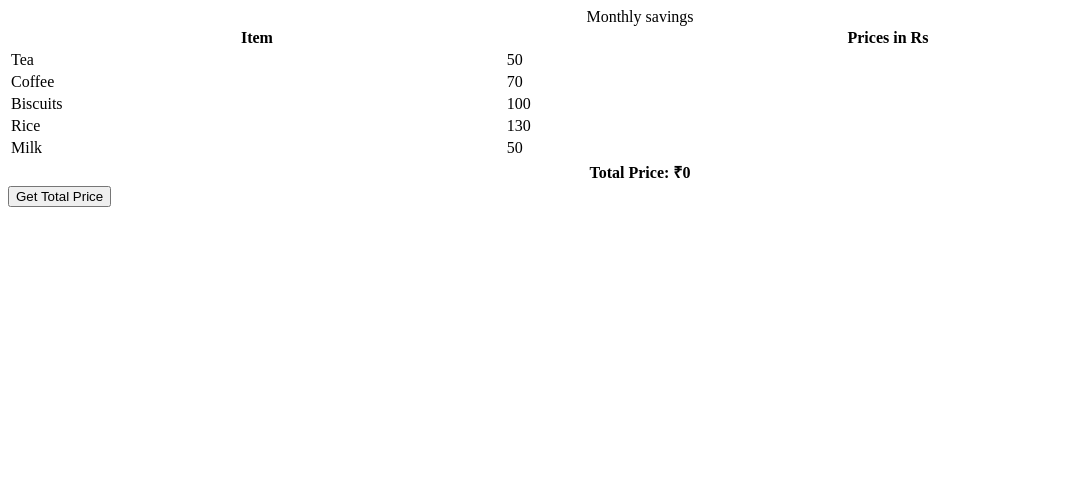
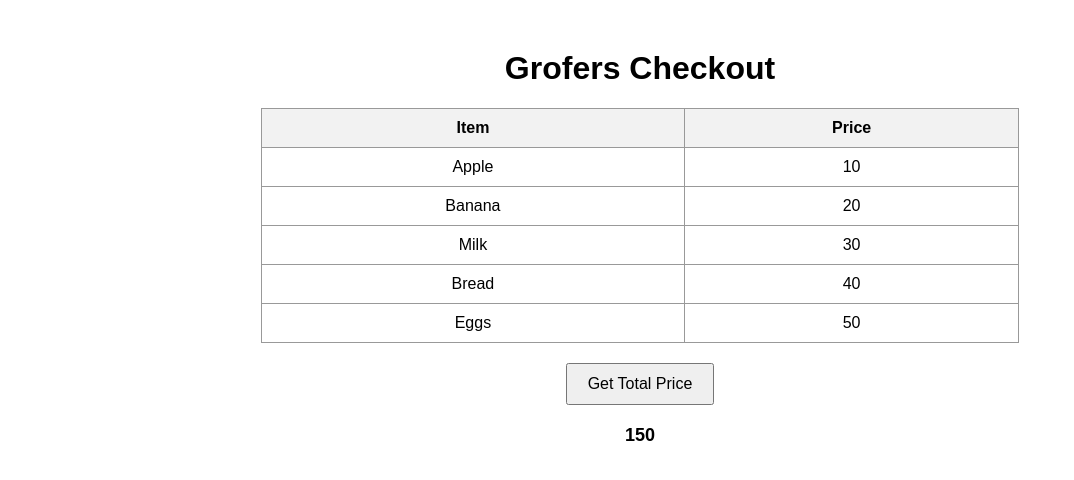
Before and after one commit to acciojob/grofers-checkout-coderKshiteej, a website: page main.html in a window 1280 px wide. Both pictures are taken after a click on the button "Get Total Price". Shown: the whole page, without its empty margins (0-1074 px from the left). Drawn offline with Linux system fonts and the light colour scheme.

Commit message:
created a submission

```diff
--- a/main.html
+++ b/main.html
@@ -1,45 +1,92 @@
 <!DOCTYPE html>
+<html lang="en">
+<head>
+  <meta charset="UTF-8" />
+  <meta name="viewport" content="width=device-width, initial-scale=1.0"/>
+  <title>Grofers Checkout</title>
+  <style>
+    body {
+      font-family: Arial, sans-serif;
+      text-align: center;
+      margin-top: 50px;
+    }
+    table {
+      margin: auto;
+      border-collapse: collapse;
+      width: 60%;
+    }
+    th, td {
+      border: 1px solid #999;
+      padding: 10px;
+      text-align: center;
+    }
+    th {
+      background-color: #f2f2f2;
+    }
+    td.price {
+      cursor: text;
+    }
+    button {
+      margin-top: 20px;
+      padding: 10px 20px;
+      font-size: 16px;
+      cursor: pointer;
+    }
+    #ans {
+      margin-top: 20px;
+      font-weight: bold;
+      font-size: 18px;
+    }
+  </style>
+</head>
+<body>
 
-<html>
-
-<head>
-	<link rel="stylesheet" href="styles.css">
-</head>
-
-<body>
-    <!-- the entire body must be written by student -->
-    <table style="width: 100%">
-    <caption>
-      Monthly savings
-    </caption>
+  <h1>Grofers Checkout</h1>
+  <table id="grocery-table">
     <tr>
       <th>Item</th>
-      <th>Prices in Rs</th>
+      <th>Price</th>
     </tr>
-    <tr>
-      <td class="item">Tea</td>
-      <td class="price">50</td>
+    <tr class="item">
+      <td>Apple</td>
+      <td class="price" contenteditable="true">10</td>
     </tr>
-    <tr>
-      <td class="item">Coffee</td>
-      <td class="price">70</td>
+    <tr class="item">
+      <td>Banana</td>
+      <td class="price" contenteditable="true">20</td>
     </tr>
-    <tr>
-      <td class="item">Biscuits</td>
-      <td class="price">100</td>
+    <tr class="item">
+      <td>Milk</td>
+      <td class="price" contenteditable="true">30</td>
     </tr>
-    <tr>
-      <td class="item">Rice</td>
-      <td class="price">130</td>
+    <tr class="item">
+      <td>Bread</td>
+      <td class="price" contenteditable="true">40</td>
     </tr>
-    <tr>
-      <td class="item">Milk</td>
-      <td class="price">50</td>
+    <tr class="item">
+      <td>Eggs</td>
+      <td class="price" contenteditable="true">50</td>
     </tr>
   </table>
-    <script type="text/javascript" src="./script.js">
-</script>
+
+  <button id="getSum">Get Total Price</button>
+
+  <div id="ans"></div>
+
+  <script>
+    const getSumBtn = document.getElementById("getSum");
+    const prices = document.querySelectorAll(".price");
+    const ansDiv = document.getElementById("ans");
+
+    getSumBtn.addEventListener("click", () => {
+      let total = 0;
+      prices.forEach(p => {
+        let val = parseFloat(p.textContent.trim());
+        if (!isNaN(val)) total += val;
+      });
+      ansDiv.textContent = total;
+    });
+  </script>
 
 </body>
-
 </html>
--- a/script.js
+++ /dev/null
@@ -1,31 +0,0 @@
-// Create the "Get Total Price" button dynamically
-const getSumBtn = document.createElement("button");
-getSumBtn.append("Get Total Price");
-document.body.appendChild(getSumBtn);
-
-const getSum = () => {
-  // Select all elements having class "prices"
-  const prices = document.querySelectorAll(".prices");
-
-  let total = 0;
-  // Convert NodeList to array and sum the values
-  prices.forEach(price => {
-    total += Number(price.textContent);
-  });
-
-  // Create a new row for showing total
-  const table = document.querySelector("table");
-  const newRow = document.createElement("tr");
-
-  const totalCell = document.createElement("td");
-  totalCell.setAttribute("colspan", "2"); // Make it span both columns
-  totalCell.textContent = `Total Price: ₹${total}`;
-  totalCell.style.fontWeight = "bold";
-  totalCell.style.textAlign = "center";
-
-  newRow.appendChild(totalCell);
-  table.appendChild(newRow);
-};
-
-// Add click listener
-getSumBtn.addEventListener("click", getSum);
```
